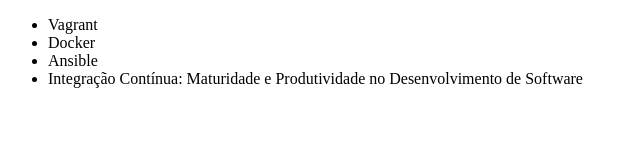
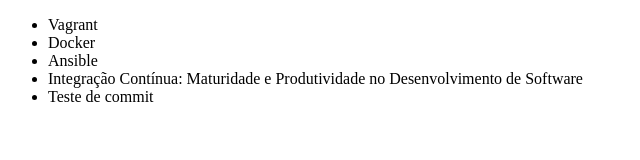
Before and after one commit to Alessandrolira/alura-git, a plain HTML site: page index.html in a window 1280 px wide. Shown: the whole page, without its empty margins (0-640 px from the left). Drawn offline with Linux system fonts and the light colour scheme.

Commit message:
Testando conflitos

```diff
--- a/index.html
+++ b/index.html
@@ -10,6 +10,7 @@
         <li>Docker</li>
         <li>Ansible</li>
         <li>Integração Contínua: Maturidade e Produtividade no Desenvolvimento de Software</li>
+        <li>Teste de commit</li>
     </ul>
 </body>
 </html>
```
